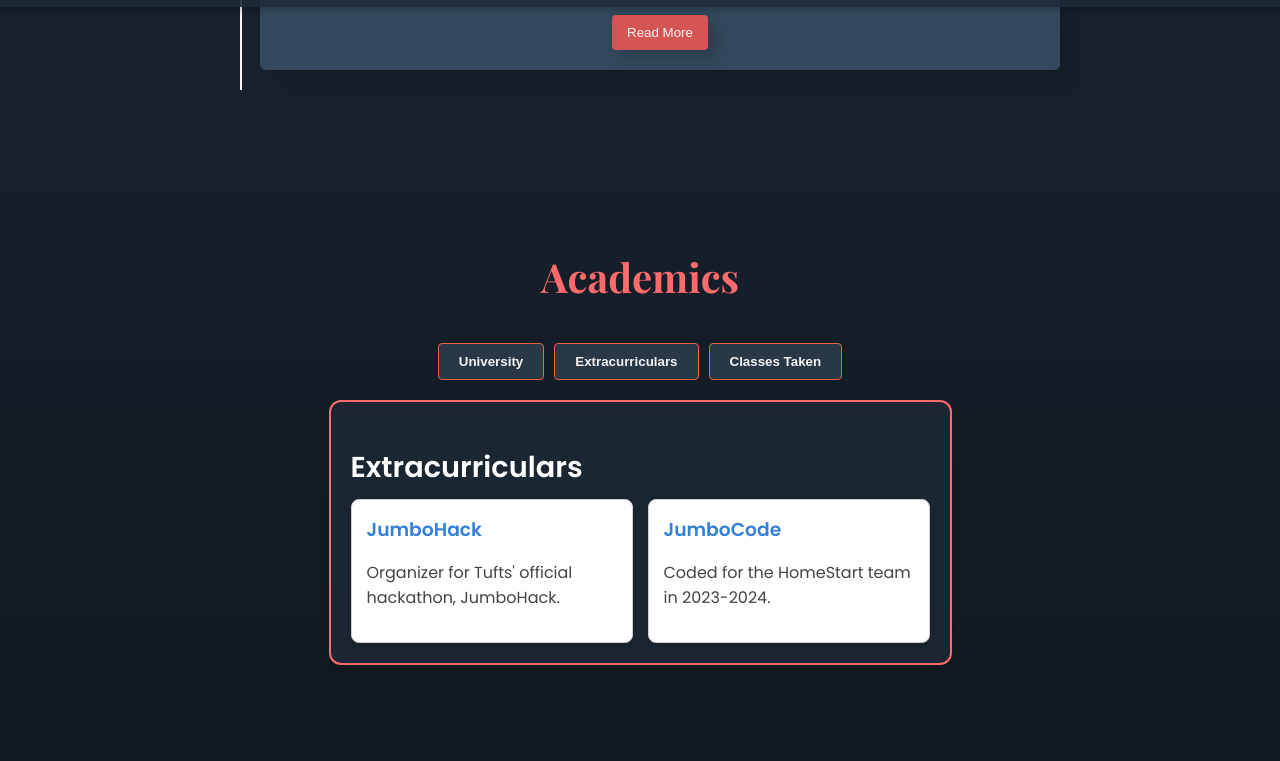
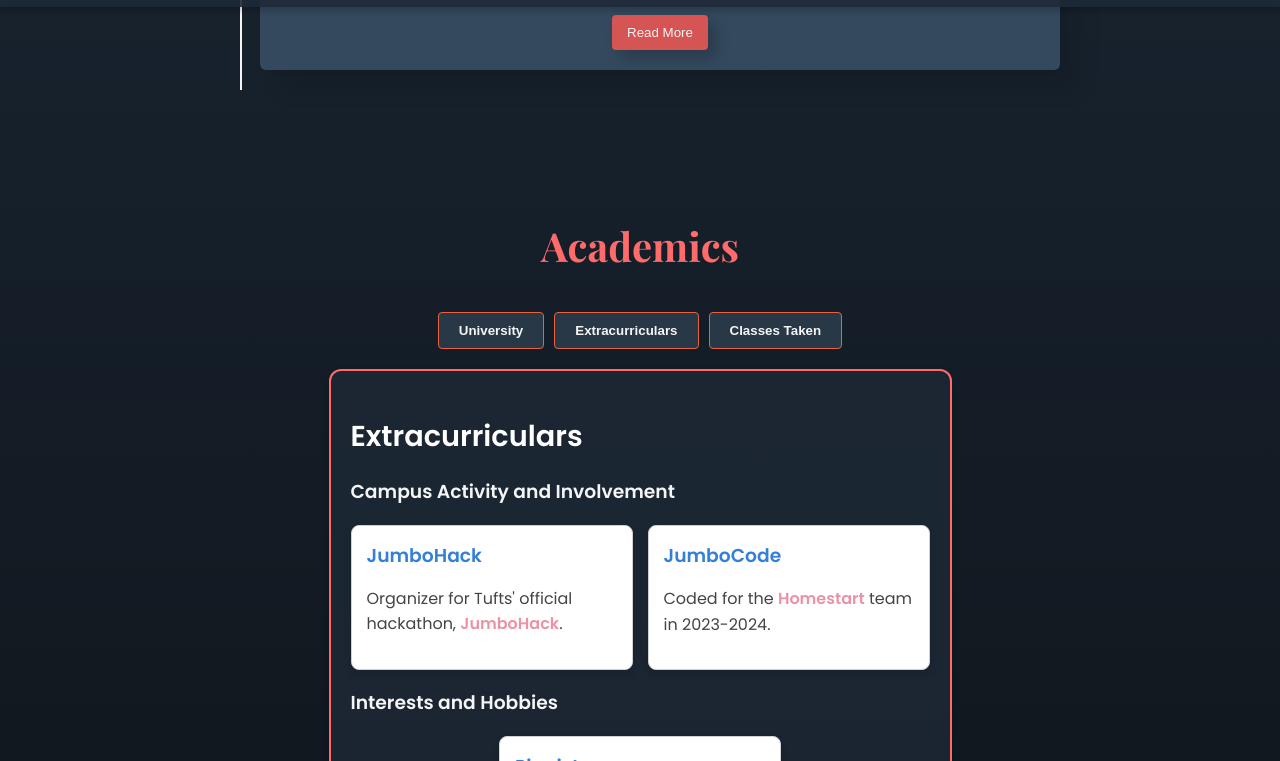
Before and after one commit to log-y/portfolio, a plain HTML site: page index.html in a window 1280 px wide. Both pictures are taken after a click on the button "Extracurriculars". Shown: the part 2951-3712 px from the top of the page. Drawn offline with nearby package versions, Linux system fonts and the light colour scheme.

Commit message:
fixed extracurriculars

```diff
--- a/index.html
+++ b/index.html
@@ -12,7 +12,7 @@
     <link rel="icon" href="snowman.svg" type="image/svg+xml">
 </head>
 
-<body>
+<body style="background-color: rgb(17, 12, 31)">
     <nav id="navbar">
         <ul>
             <li><a href="#about">About Me</a></li>
@@ -239,16 +239,27 @@
             <!-- Extracurriculars Section -->
             <div id="extracurricular" class="academic-section">
                 <h2>Extracurriculars</h2>
+                <h3>Campus Activity and Involvement</h3>
                 <div class="card-container">
                     <!-- Example card format for extracurriculars -->
                     <div class="card">
                         <h3>JumboHack</h3>
-                        <p>Organizer for Tufts' official hackathon, JumboHack.
+                        <p>Organizer for Tufts' official hackathon, <a href="https://jumbohack.org/" class="web-link gradient">JumboHack</a>.
                         </p>
                     </div>
                     <div class="card">
                         <h3>JumboCode</h3>
-                        <p>Coded for the HomeStart team in 2023-2024.</p>
+                        <p>Coded for the <a href="https://www.homestart.org/" class="web-link gradient">Homestart</a> team in 2023-2024.</p>
+                    </div>
+                    <!-- Add more cards as needed -->
+                </div>
+                <h3>Interests and Hobbies</h3>
+                <div class="card-container">
+                    <!-- Example card format for extracurriculars -->
+                    <div class="card">
+                        <h3>Pianist</h3>
+                        <p>I have professional experience and focus on classical and jazz pieces, as well as contemporary pop covers.
+                        </p>
                     </div>
                     <!-- Add more cards as needed -->
                 </div>
--- a/styles.css
+++ b/styles.css
@@ -247,6 +247,57 @@
 	transition: color 0.3s ease, border-bottom 0.3s ease;
 	/* Smooth transition */
 }
+
+a.web-link {
+	color: #d804ca;
+	/* Light color for contrast */
+	text-decoration: none;
+	/* Remove underline */
+	font-weight: 600;
+	/* Semi-bold text */
+	transition: color 0.3s ease, border-bottom 0.3s ease;
+	/* Smooth transition */
+}
+
+/* Gradient Underlined Link */
+a.web-link.gradient {
+	position: relative;
+	color: #eb92a7;
+	/* Text color */
+	text-decoration: none;
+	/* Remove underline */
+	font-weight: 600;
+	/* Semi-bold text */
+	display: inline-block;
+	/* Ensure the underline fits the text */
+	padding-bottom: 1px;
+	/* Space for the underline */
+}
+
+/* Hover Effect */
+a.web-link.gradient::after {
+	content: '';
+	position: absolute;
+	left: 0;
+	bottom: 0;
+	/* Align with the bottom of the text */
+	width: 100%;
+	/* Full width of the text */
+	height: 2px;
+	/* Underline height */
+	background: linear-gradient(to right, #ff6b6b, #e84a5f);
+	/* Gradient underline */
+	transform: scaleX(0);
+	transform-origin: bottom left;
+	/* Origin of the scaling */
+	transition: transform 0.3s ease;
+	/* Smooth transition */
+}
+a.web-link.gradient:hover::after {
+	transform: scaleX(1);
+	/* Expand the underline on hover */
+}
+
 /* Gradient Underlined Link */
 a.demo-link.gradient {
 	position: relative;
```
